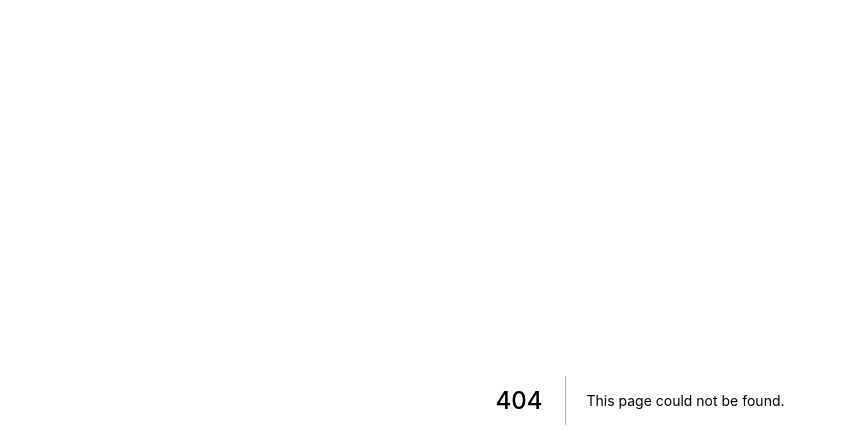
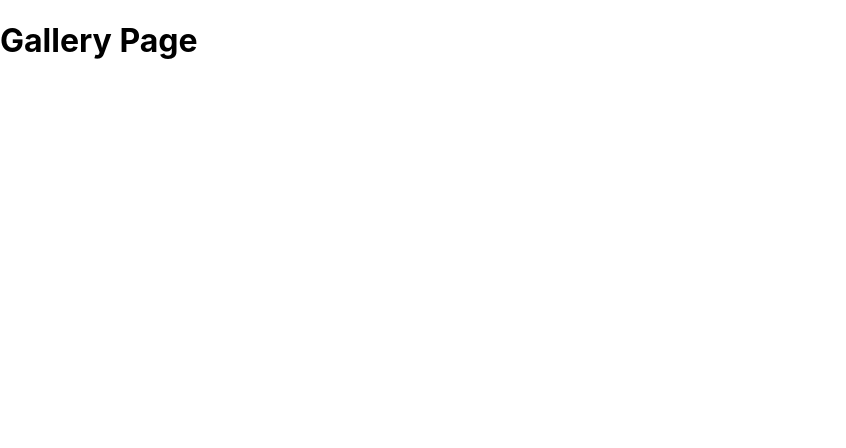
Before and after one commit to james-l-wong/portfolio_website, a Next.js app: page /gallery in a window 1280 px wide. Before the commit this address had no page. Shown: the top 448 px of the page, without its empty margins (0-846 px from the left). Built offline with nearby package versions, Linux system fonts and the light colour scheme.

Commit message:
added template for gallery page

```diff
--- /dev/null
+++ b/pages/gallery.tsx
@@ -0,0 +1,9 @@
+import Head from "next/head";
+
+export default function Gallery() {
+  return (
+    <>
+      <h1>Gallery Page</h1>
+    </>
+  );
+}
```
